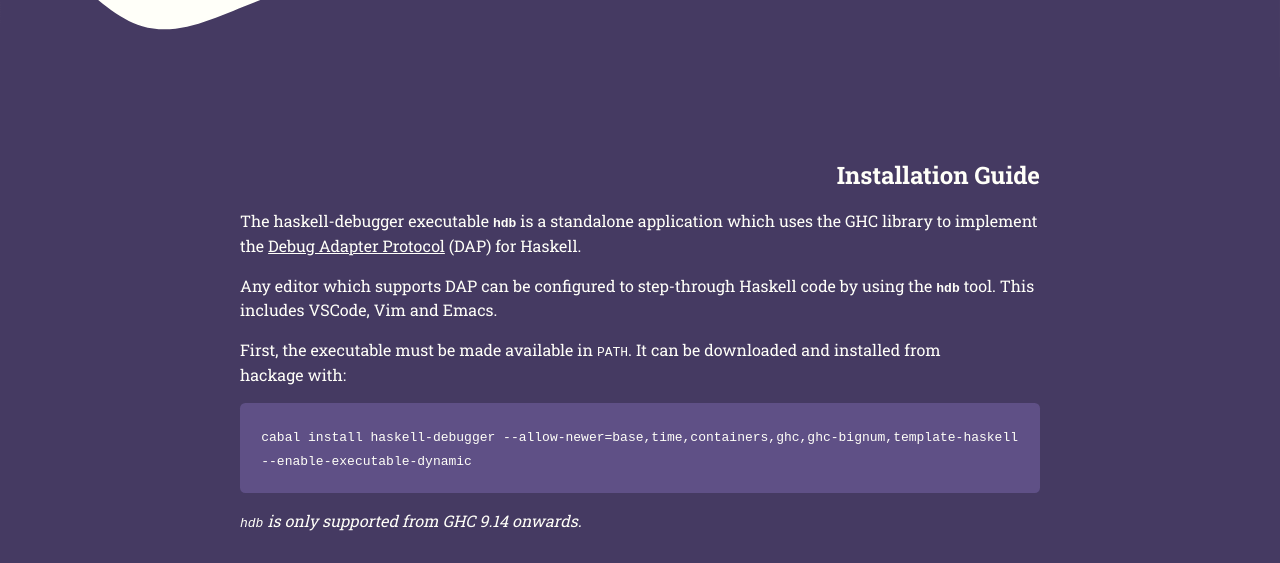
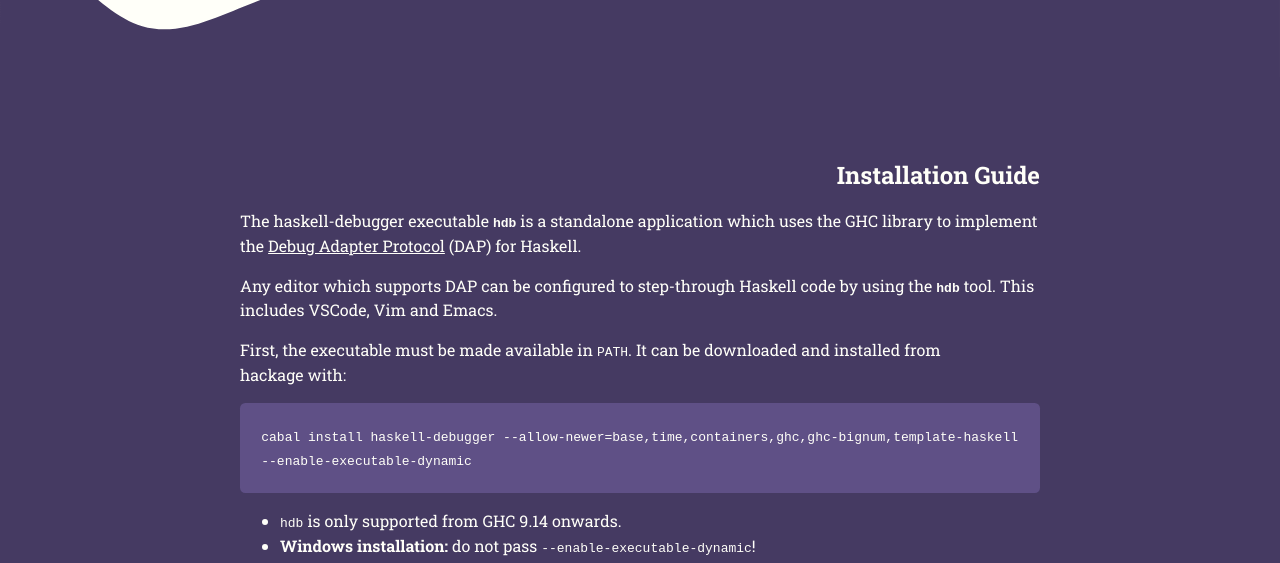
Before and after one commit to well-typed/haskell-debugger, a plain HTML site: page docs/index.html in a window 1280 px wide. Shown: the part 383-946 px from the top of the page. Drawn offline with Linux system fonts and the light colour scheme.

Commit message:
Don't use dynamic executable for Windows

```diff
--- a/docs/index.html
+++ b/docs/index.html
@@ -239,7 +239,10 @@
             <!-- <pre style="margin: 1em 0;" class="dark"><code>cabal install haskell-debugger:hdb --program-suffix="-$(ghc --numeric-version)"</code></pre> -->
             <pre style="margin: 1em 0;" class="dark"><code>cabal install haskell-debugger --allow-newer=base,time,containers,ghc,ghc-bignum,template-haskell --enable-executable-dynamic</code></pre>
             </div>
-            <p style="margin-top:0em; padding-top: 0em;"><em><code>hdb</code> is only supported from GHC 9.14 onwards.</em></p>
+            <ul style="margin-top:0em; padding-top: 0em;">
+                <li><code>hdb</code> is only supported from GHC 9.14 onwards.</li>
+                <li style="text-decoration: wavy;"><strong style="text-decoration: wavy;">Windows installation:</strong> do not pass <code>--enable-executable-dynamic</code>!</li>
+            </ul>
             <p style="margin-top:2em">
             Second, your editor must be taught how to launch <code>hdb</code>:
             </p>
```
